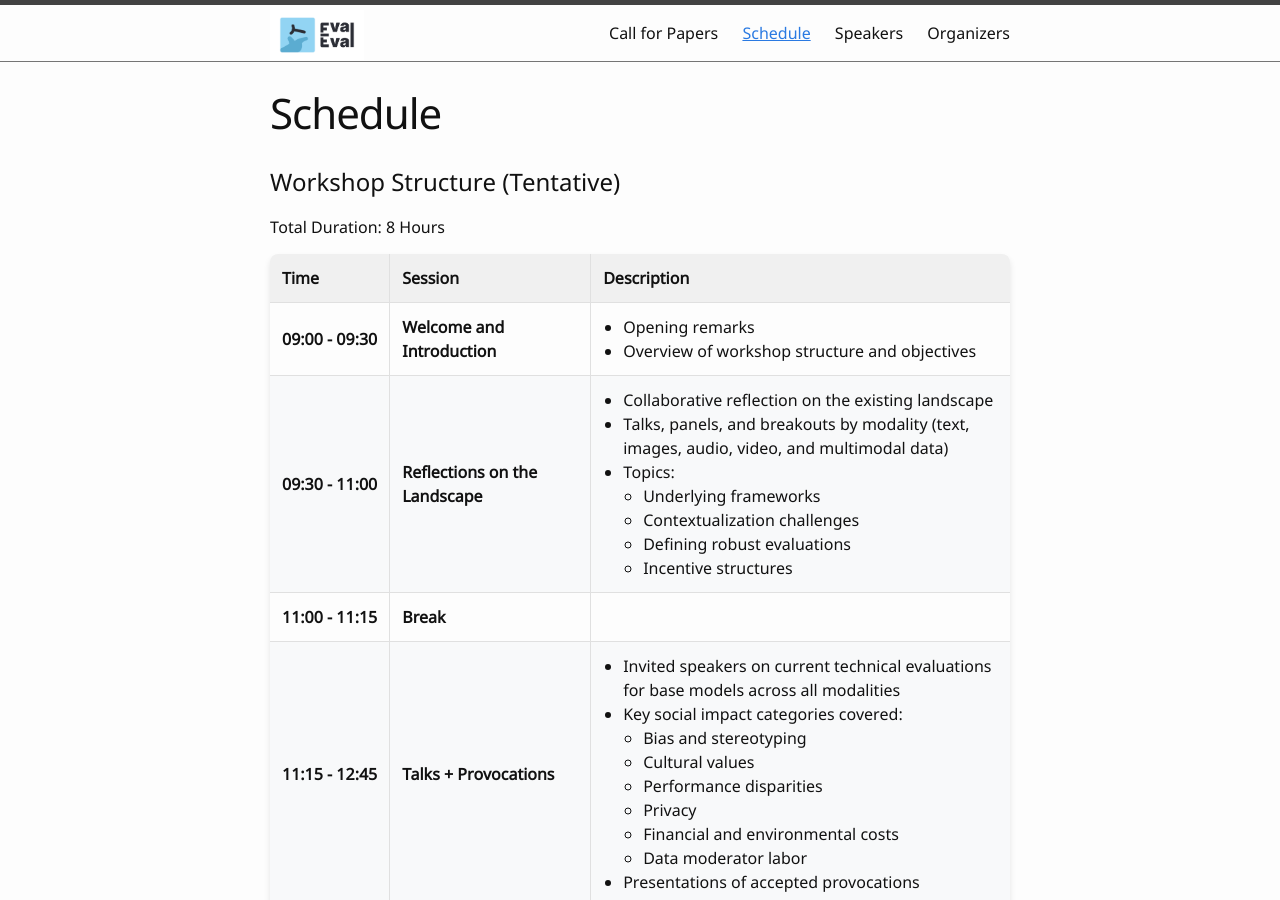
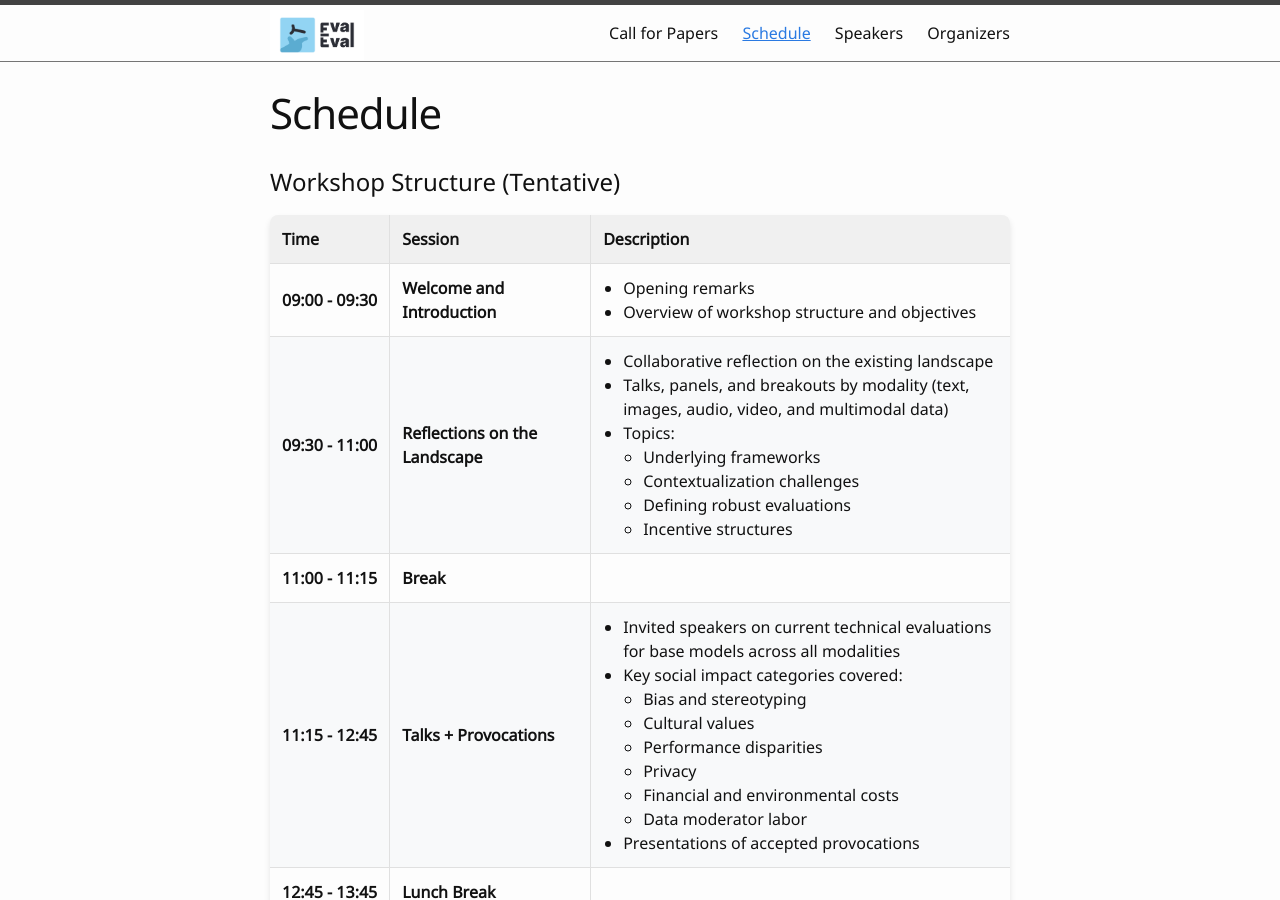
Before and after one commit to aaai-fidu-lab/aaai-fidu-lab.github.io, a Jekyll site: the page built from schedule.md, in a window 1280 px wide and 900 px high. Built offline with Jekyll 4.4.1, drawn with Linux system fonts in a browser that asks for light colours; our own code applies the rules of GitHub Pages for plain Markdown files.

Commit message:
Update schedule.md

```diff
--- a/schedule.md
+++ b/schedule.md
@@ -89,8 +89,6 @@ nav: true
 </style>
 
 # Workshop Structure (Tentative)
-
-Total Duration: 8 Hours
 
 <table class="schedule-table">
   <thead>
```
